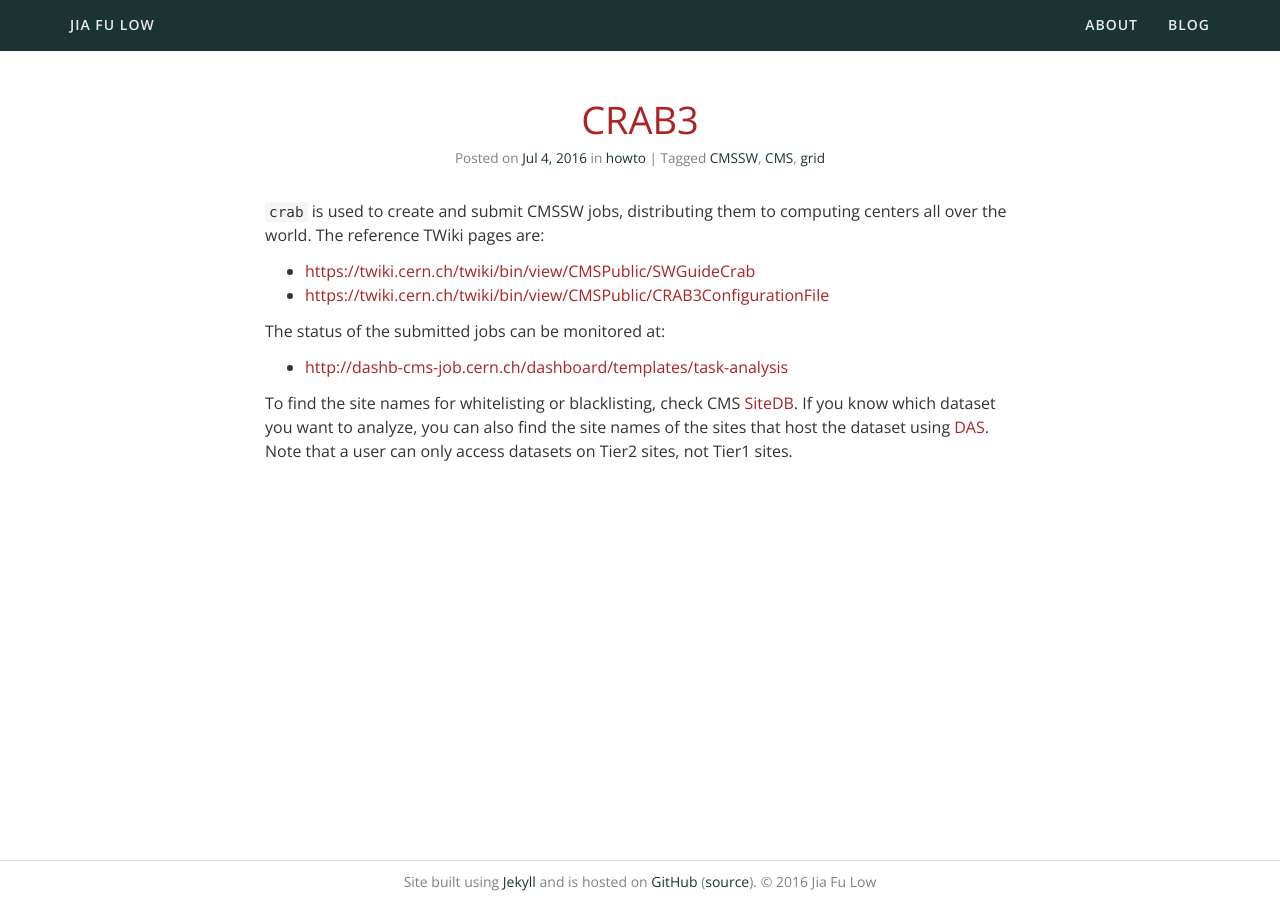
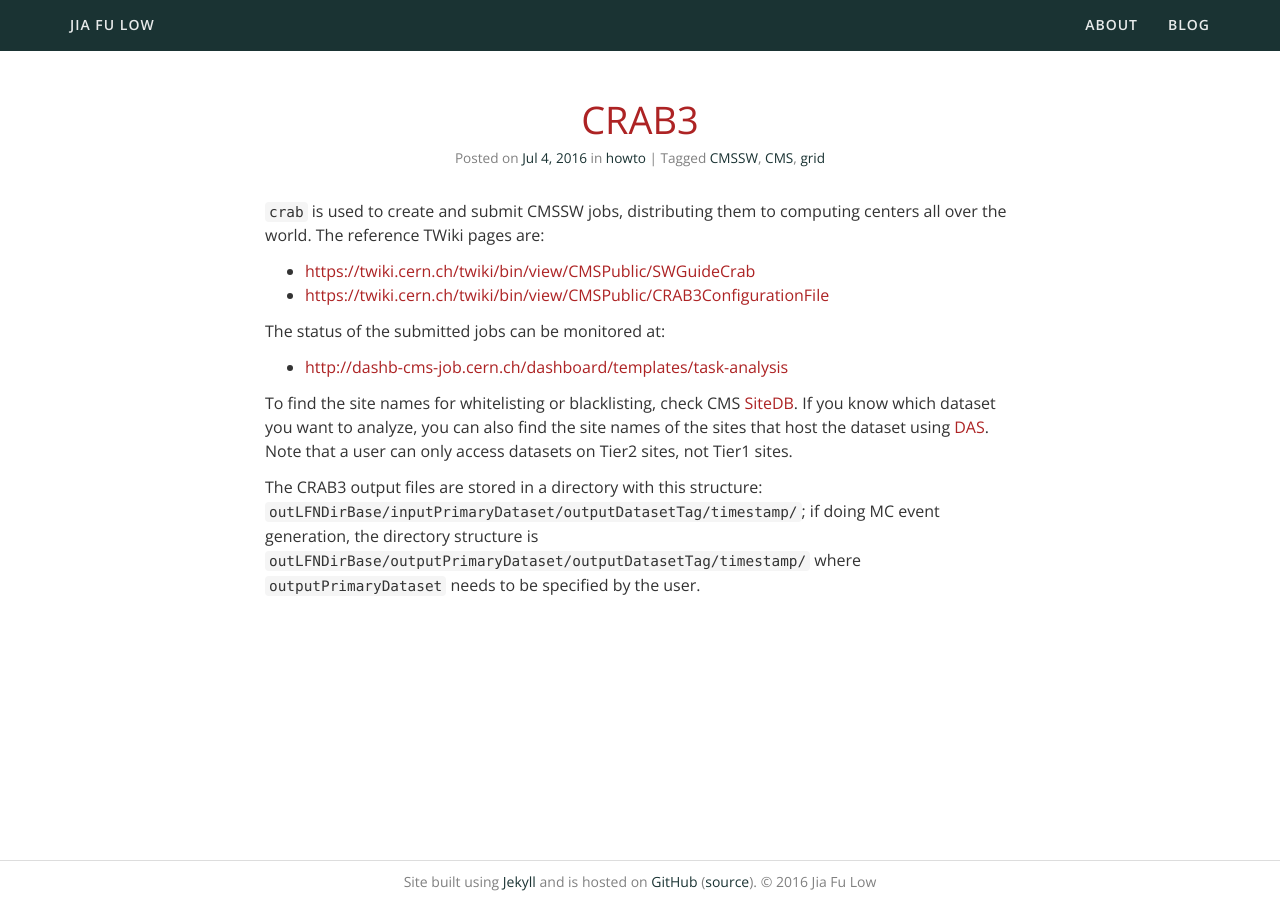
Before and after one commit to jiafulow/jiafulow.github.io, a Jekyll site: the page built from _posts/2016-07-04-cms-CRAB3.md, in a window 1280 px wide. Built offline with Jekyll 4.4.1, drawn with Linux system fonts in a browser that asks for light colours; nearby versions of some CDN libraries.

Commit message:
Update 2016-07-04-cms-CRAB3.md

```diff
--- a/_posts/2016-07-04-cms-CRAB3.md
+++ b/_posts/2016-07-04-cms-CRAB3.md
@@ -16,3 +16,5 @@ The status of the submitted jobs can be monitored at:
 - <http://dashb-cms-job.cern.ch/dashboard/templates/task-analysis>
 
 To find the site names for whitelisting or blacklisting, check CMS [SiteDB](https://cmsweb.cern.ch/sitedb/). If you know which dataset you want to analyze, you can also find the site names of the sites that host the dataset using [DAS](https://cmsweb.cern.ch/das/). Note that a user can only access datasets on Tier2 sites, not Tier1 sites.
+
+The CRAB3 output files are stored in a directory with this structure: `outLFNDirBase/inputPrimaryDataset/outputDatasetTag/timestamp/`; if doing MC event generation, the directory structure is `outLFNDirBase/outputPrimaryDataset/outputDatasetTag/timestamp/` where `outputPrimaryDataset` needs to be specified by the user.
```
